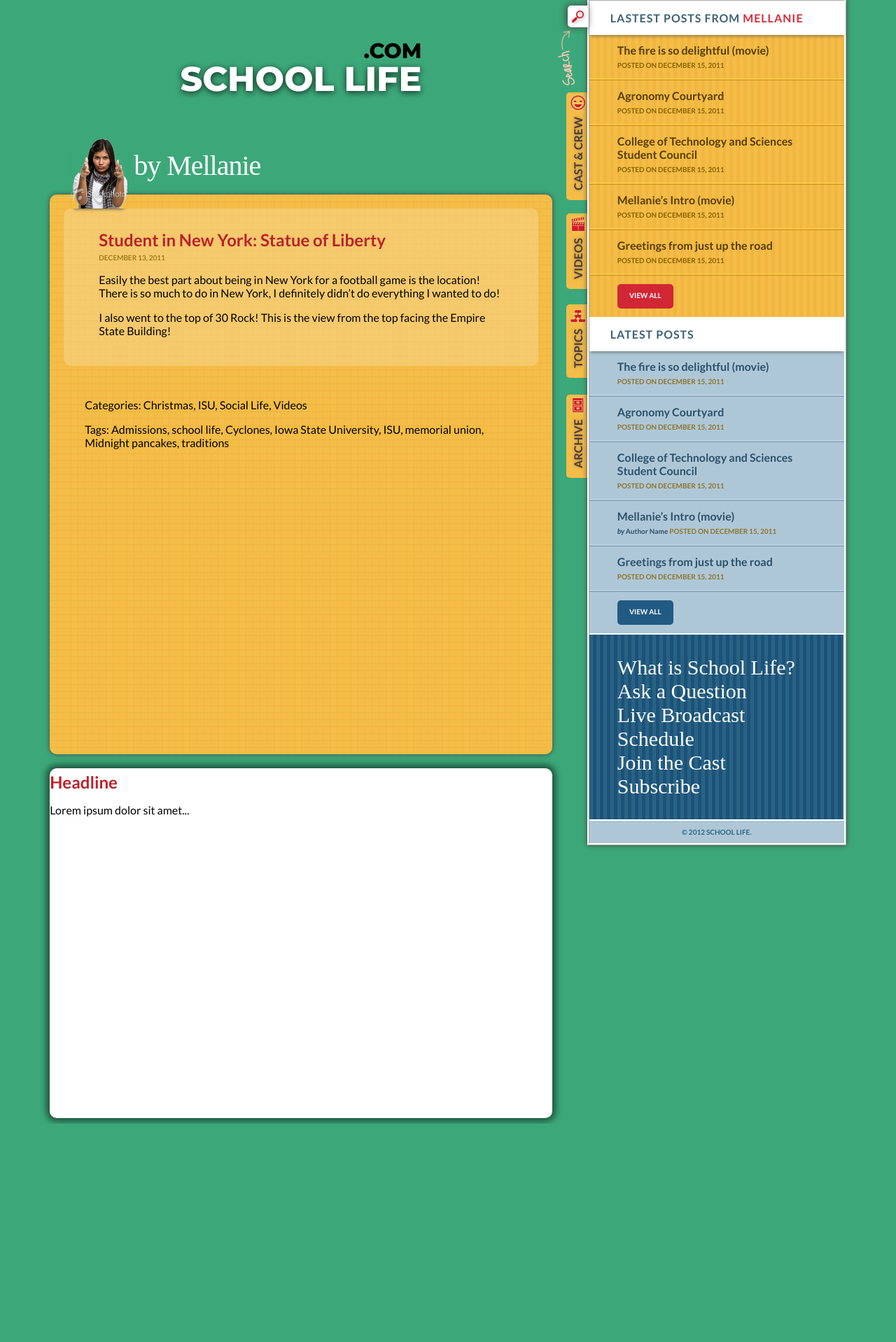
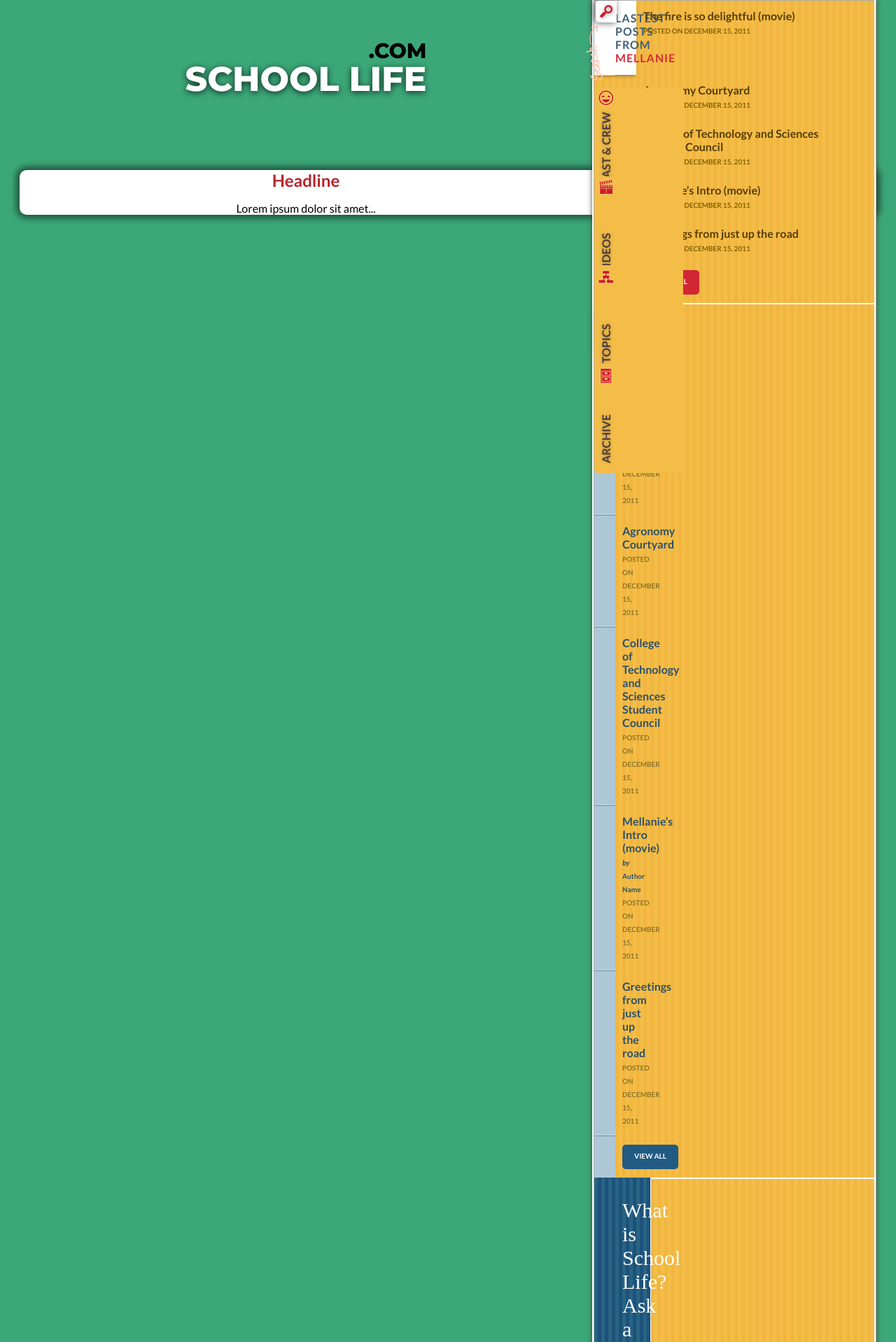
Before and after one commit to mbeche/hippo, a PHP site: page /home.php in a window 1280 px wide. Shown: the top 1918 px of the page at 70% size. Before the commit the page ends 1606 px from the top, so only its background shows below. Run offline with PHP 8.4, Linux system fonts and the light colour scheme; some web fonts are replaced.

Commit message:
messed up the formatting trying to remove grid

```diff
--- a/Play-Site/home.php
+++ b/Play-Site/home.php
@@ -10,31 +10,7 @@
     </head>
     <body>
         <div class="container">
-            <div class="title">
-				<div id="com">.com</div>
-				<span id="school-life">school life</span>
-			</div>
-            <div class="main element">
-                <div class="sub">
-					<img class="headshot" src="img/mellanie-post.png" />
-					<div class="author">by Mellanie</div>
-                    <h2>Student in New York: Statue of Liberty</h2>
-					<div class="date">December 13, 2011</div>
-					<p>Easily the best part about being in New York for a football game is the location! There is so much to do in New York, I definitely didn’t do everything I wanted to do!</p>
-
-					<p>I also went to the top of 30 Rock!  This is the view from the top facing the Empire State  Building!</p>
-                </div>
-                <div class="tags">
-                    <p>Categories: Christmas, ISU, Social Life, Videos</p>
-                    <p>Tags: Admissions, school life, Cyclones, Iowa State University, ISU, memorial union, Midnight pancakes, traditions</p>
-                </div>
-            </div>
-            <div class="bottom">
-                <div class="page ">
-                    <h2>Headline</h2>
-                    <p>Lorem ipsum dolor sit amet...</p>
-                </div>
-            </div>
+			<div class="menu">
 				<div class="sidebar">
 					<div class="tabs">
 						<div class="search">
@@ -47,8 +23,6 @@
 						<div class="topics"><div class="tab">Topics<div class="far">g</div></div></div>
 						<div class="archive"><div class="tab">Archive<div class="far">5</div></div></div>
 					</div>
-
-                <div class="menu">
 
 					<div class="heading">Lastest posts from <span id="auth">Mellanie</span></div>
 					<div class="post">The fire is so delightful (movie)
@@ -114,6 +88,7 @@
 						<br/>
 						<a href="#">Subscribe</a>
 					</div>
+
 					<hr class="menu-hr"/>
 
 					<div class="recent-posts">
@@ -122,6 +97,38 @@
 
 				</div>
 			</div>
+
+			<div class="title">
+				<div id="com">.com</div>
+				<span id="school-life">school life</span>
+			</div>
+
+            <div class="main">
+                <div class="sub">
+					<img class="headshot" src="img/mellanie-post.png" />
+					<div class="author">by Mellanie</div>
+                    <h2>Student in New York: Statue of Liberty</h2>
+					<div class="date">December 13, 2011</div>
+					<p>Easily the best part about being in New York for a football game is the location! There is so much to do in New York, I definitely didn’t do everything I wanted to do!</p>
+
+					<p>I also went to the top of 30 Rock!  This is the view from the top facing the Empire State  Building!</p>
+                </div>
+
+                <div class="tags">
+                    <p>Categories: Christmas, ISU, Social Life, Videos</p>
+                    <p>Tags: Admissions, school life, Cyclones, Iowa State University, ISU, memorial union, Midnight pancakes, traditions</p>
+                </div>
+
+            </div>
+
+            <div class="bottom">
+
+				<div class="page ">
+                    <h2>Headline</h2>
+                    <p>Lorem ipsum dolor sit amet...</p>
+					</div>
+            </div>
+
         </div>
     </body>
 </html>
--- a/Play-Site/style.css
+++ b/Play-Site/style.css
@@ -9,6 +9,7 @@ font-family: 'Just Me Again Down Here', cursive;
 
 body {
     /* background-image: url("bg-main.png"); */
+    text-align: center;
     background-color: #3CA879;
 	font-family: Lato, Helvetica, sans-serif;
     /* background-repeat: repeat-x; */
@@ -20,49 +21,25 @@ a {
 }
 
 .container {
-    display: grid;
-    grid-gap: 20px;
-    grid-template-columns: 1fr;
-    grid-template-areas:
-        "title"
-        "main"
-        "bottom"
-        "sidebar"
-        "sidebar"
 }
 
 @media only screen and (min-width: 850px) {
     .container {
-        display: grid;
-        grid-gap: 20px;
-        grid-template-columns: minmax(400px,1.6fr) 400px;
-        grid-template-areas:
-            "title      sidebar"
-            "main       ."
-            "bottom     ."
     }
 }
 
 @media only screen and (min-width: 1050px) {
     .container {
-        padding: 0 5% 0 5%;
-        display: grid;
-        grid-gap: 20px;
-		grid-auto-flow: row dense;
-        /* grid-template-columns: repeat(auto-fill, minmax(400px,1fr)); */
-        grid-template-columns: minmax(400px,1.6fr) 400px;
-        grid-template-rows: 250px 800px 500px;
-        grid-template-areas:
-            "title      sidebar"
-            "main       ."
-            "bottom     ."
+		margin: 0 20px;
     }
 }
 
 .title {
+	text-align: center;
+	position: relative;
+	display: inline-block;
     margin: 50px auto 100px auto;
-    grid-area: title;
-	font-family: Montserrat;
+ 	font-family: Montserrat;
 	text-transform: uppercase;
 }
 
@@ -83,6 +60,8 @@ a {
 }
 
 .main {
+	text-align: left;
+	float: left;
     grid-area: main;
     background-color: #f3bd47;
     padding: 20px;
@@ -101,7 +80,7 @@ h2 {
     background-color: rgb(248,215,145,.5);
     position: relative;
     border-radius: 10px;
-	padding: 25px 50px;
+	padding: 25px 40px;
 }
 
 
@@ -140,8 +119,8 @@ h2 {
 }
 
 .tabs {
-    grid-area: tabs;
-	/* grid-gap: 50px; */
+	position: absolute;
+
 }
 
 .search {
@@ -206,7 +185,6 @@ h2 {
 
 
 .cast, .vid, .topics, .archive {
-    display: inline-block;
     position: relative;
     left: 127px;
     padding-left: 14px;
@@ -230,7 +208,9 @@ h2 {
 }
 
 .menu {
-    grid-area: menu;
+    float: right;
+	width: 400px;
+	text-align: left;
 	font-weight: bold;
     position: relative;
     display: flex;
```
Lines whose indentation alone changed are shown as unchanged.
